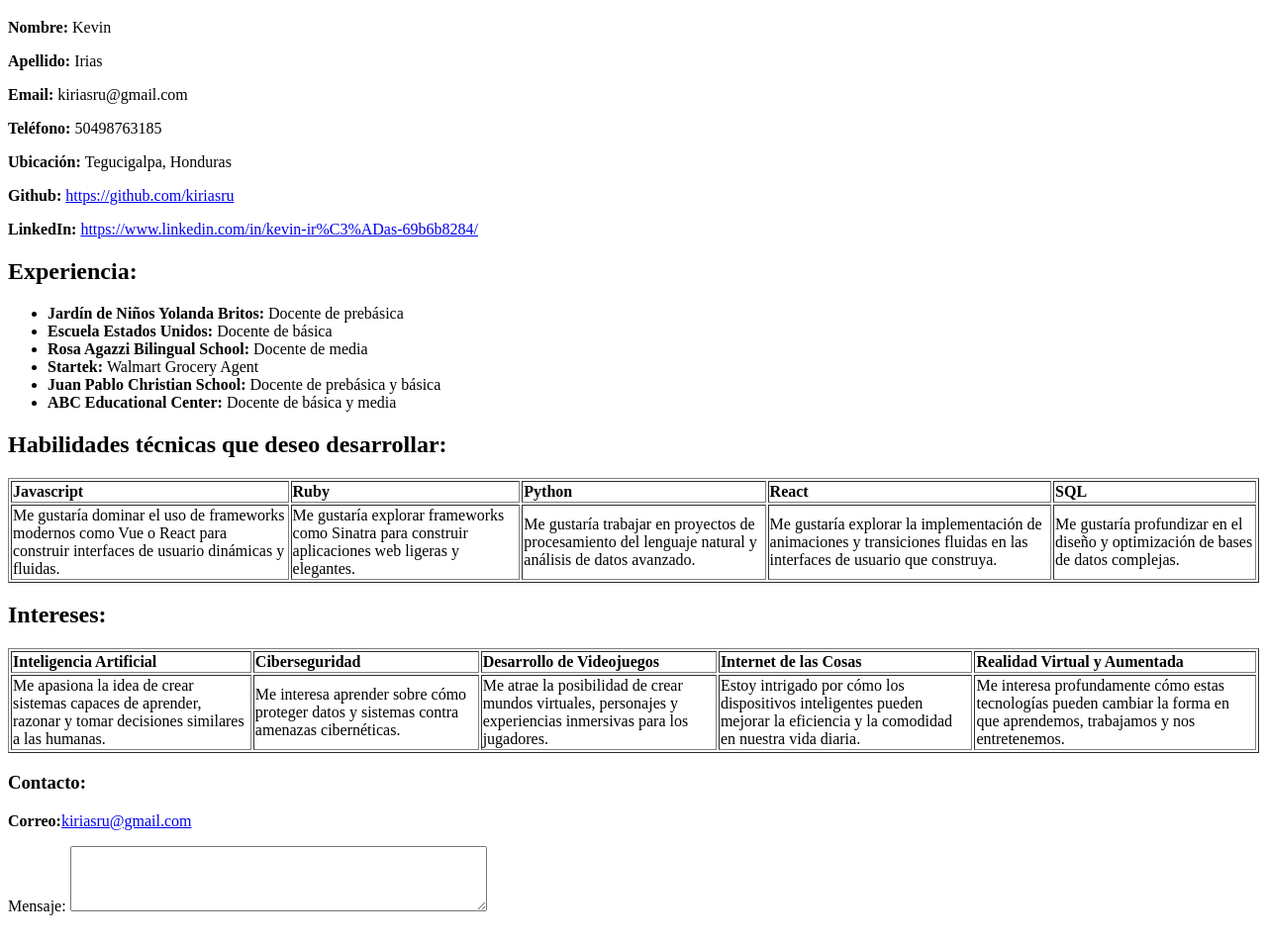
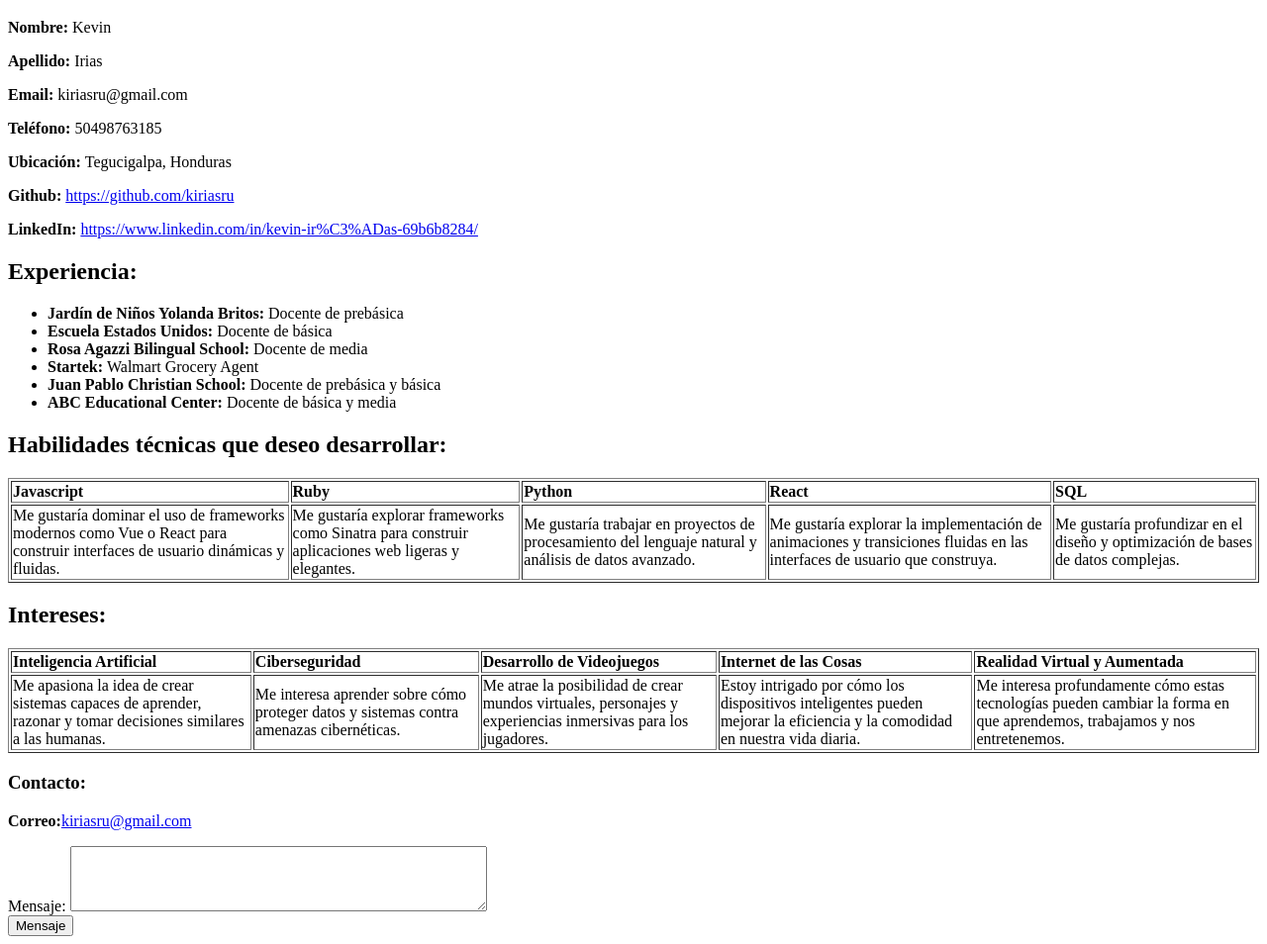
Before and after one commit to kiriasru/intro-html, a plain HTML site: page index.html in a window 1280 px wide. Shown: the part 61-1015 px from the top of the page at 99% size. Before the commit the page ends 994 px from the top, so only its background shows below. Drawn offline with Linux system fonts and the light colour scheme.

Commit message:
se ha agregado un boton de contacto con type submit

```diff
--- a/index.html
+++ b/index.html
@@ -88,6 +88,8 @@
                         <textarea id="mensaje" name="mensaje" rows="4" cols="50"></textarea>
                     </form>
 
+                    <button type="submit">Mensaje</button>
+
 
 
             </section>
```
